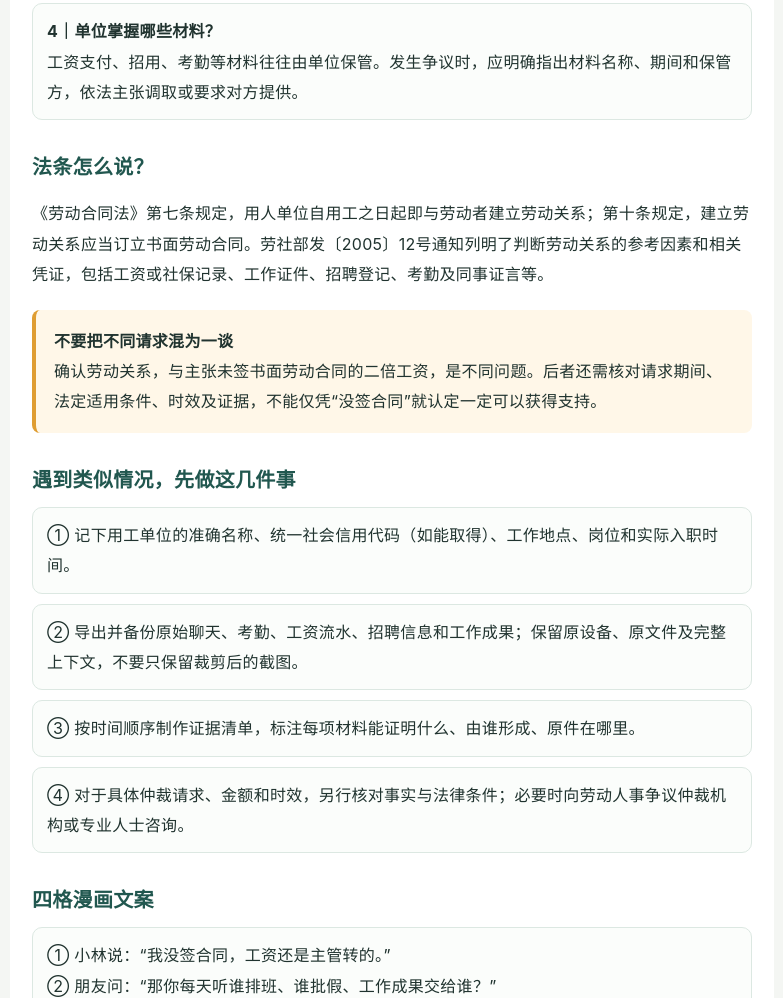
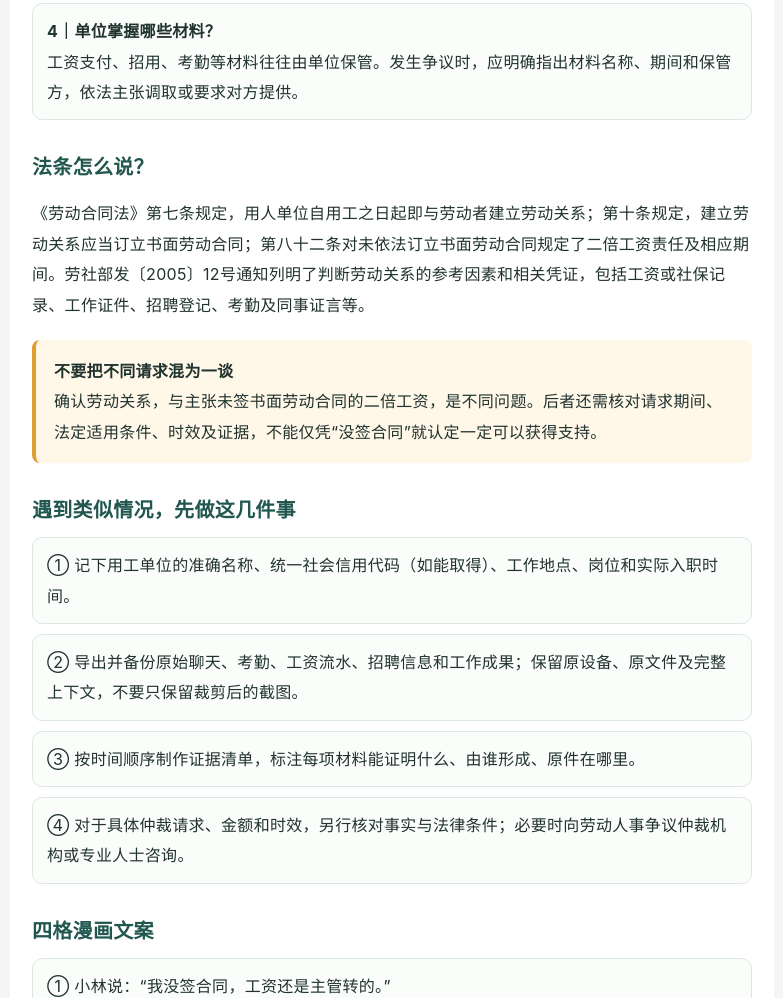
Before and after one commit to s3546949-commits/shanshan-daily-law, a plain HTML site: page index.html in a window 1280 px wide. Shown: the part 2340-3338 px from the top of the page, without its empty margins (248-1031 px from the left). Drawn offline with Linux system fonts and the light colour scheme.

Commit message:
Finalize 2026-10-28 legal citations

```diff
--- a/index.html
+++ b/index.html
@@ -6,7 +6,7 @@
 <h2>真实案例：负责人个人转账，仲裁仍确认劳动关系</h2><p>人社系统公开的一起真实案例中，王某在设备公司工作，没有签订书面劳动合同，也没有缴纳社保，工资由负责人通过个人微信、支付宝转账。王某发生工伤后，公司否认双方存在劳动关系。</p><p>王某提交了工作群聊天、考勤、工作职责及多次转账记录；负责人还曾支付手术费。劳动仲裁综合相关证据，确认劳动关系期间为2020年9月9日至2021年9月28日。该案例说明，个人账户付款不必然等于个人雇佣，证据之间能否相互印证更重要。</p>
 <img class="pic" src="./正文插图-2.png" alt="劳动者整理考勤、工作群、工资流水与工牌等证明材料的插画"><p class="cap">把日常工作痕迹按时间整理，比单独提交一张转账截图更能还原用工关系。</p>
 <h2>判断劳动关系，重点看哪些事实？</h2><p>通常需要核对双方是否具备用工主体资格，劳动者是否接受单位的劳动管理、从事单位安排的有报酬劳动，以及所做工作是否属于单位业务组成部分。实践中，工资支付、社会保险记录、工作证件、招聘登记表、考勤记录、同事证言等都可能成为证据。</p><div class="step"><b>1｜谁在安排工作？</b><br>保存招聘信息、入职沟通、排班表、工作群消息、主管具体指令及请假审批记录。</div><div class="step"><b>2｜工作如何持续开展？</b><br>保存考勤、工牌、工作成果、客户或项目记录，说明岗位、地点、时间和工作内容。</div><div class="step"><b>3｜报酬由谁支付？</b><br>留存银行流水或转账记录，并标记付款人与单位、负责人之间的关系及每笔款项对应期间；不要只截取单笔交易。</div><div class="step"><b>4｜单位掌握哪些材料？</b><br>工资支付、招用、考勤等材料往往由单位保管。发生争议时，应明确指出材料名称、期间和保管方，依法主张调取或要求对方提供。</div>
-<h2>法条怎么说？</h2><p>《劳动合同法》第七条规定，用人单位自用工之日起即与劳动者建立劳动关系；第十条规定，建立劳动关系应当订立书面劳动合同。劳社部发〔2005〕12号通知列明了判断劳动关系的参考因素和相关凭证，包括工资或社保记录、工作证件、招聘登记、考勤及同事证言等。</p><div class="box warn"><b>不要把不同请求混为一谈</b><br>确认劳动关系，与主张未签书面劳动合同的二倍工资，是不同问题。后者还需核对请求期间、法定适用条件、时效及证据，不能仅凭“没签合同”就认定一定可以获得支持。</div>
+<h2>法条怎么说？</h2><p>《劳动合同法》第七条规定，用人单位自用工之日起即与劳动者建立劳动关系；第十条规定，建立劳动关系应当订立书面劳动合同；第八十二条对未依法订立书面劳动合同规定了二倍工资责任及相应期间。劳社部发〔2005〕12号通知列明了判断劳动关系的参考因素和相关凭证，包括工资或社保记录、工作证件、招聘登记、考勤及同事证言等。</p><div class="box warn"><b>不要把不同请求混为一谈</b><br>确认劳动关系，与主张未签书面劳动合同的二倍工资，是不同问题。后者还需核对请求期间、法定适用条件、时效及证据，不能仅凭“没签合同”就认定一定可以获得支持。</div>
 <h2>遇到类似情况，先做这几件事</h2><div class="step">① 记下用工单位的准确名称、统一社会信用代码（如能取得）、工作地点、岗位和实际入职时间。</div><div class="step">② 导出并备份原始聊天、考勤、工资流水、招聘信息和工作成果；保留原设备、原文件及完整上下文，不要只保留裁剪后的截图。</div><div class="step">③ 按时间顺序制作证据清单，标注每项材料能证明什么、由谁形成、原件在哪里。</div><div class="step">④ 对于具体仲裁请求、金额和时效，另行核对事实与法律条件；必要时向劳动人事争议仲裁机构或专业人士咨询。</div>
 <h2>四格漫画文案</h2><div class="step">① 小林说：“我没签合同，工资还是主管转的。”<br>② 朋友问：“那你每天听谁排班、谁批假、工作成果交给谁？”<br>③ 小林拿出工作群、考勤、工牌和工资流水：“这些能连起来说明什么？”<br>④ 仲裁员提示：“看实际用工和证据整体，不只看合同或转账账户；其他请求还要逐项审查。”</div>
 <p class="source">权威来源：<a href="https://www.beijing.gov.cn/fuwu/bmfw/sy/jrts/202610/t20261026_4919154.html">北京市政府转发人社部门提示：没签劳动合同，怎么证明劳动关系？（2026年10月26日）</a>；<a href="https://www.samr.gov.cn/zw/zfxxgk/fdzdgknr/bgt/art/2023/art_0abfdd261c03417b949df19d869add8d.html">《中华人民共和国劳动合同法》全文</a>；<a href="https://www.mohrss.gov.cn/xxgk2020/fdzdgknr/zcfg/gfxwj/ldgx/201407/t20140717_136260.html">劳社部发〔2005〕12号通知</a>；<a href="https://chinajob.mohrss.gov.cn/h5/c/2022-01-18/339112.shtml">中国就业网：劳动关系确认真实案例</a>。</p>
```
Also changed, not shown: 订阅号深度稿.html (+1 -1 lines), 1 other file.
